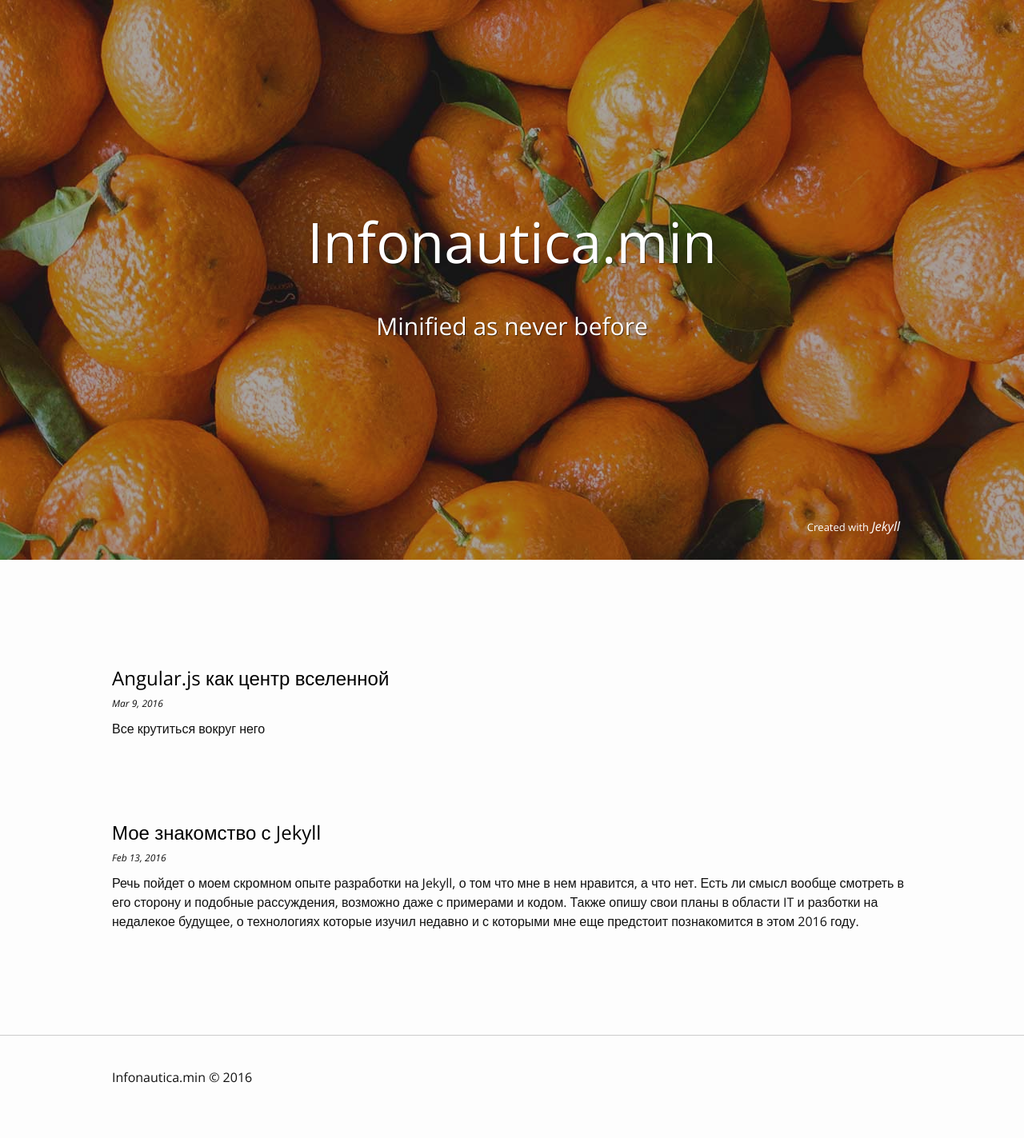
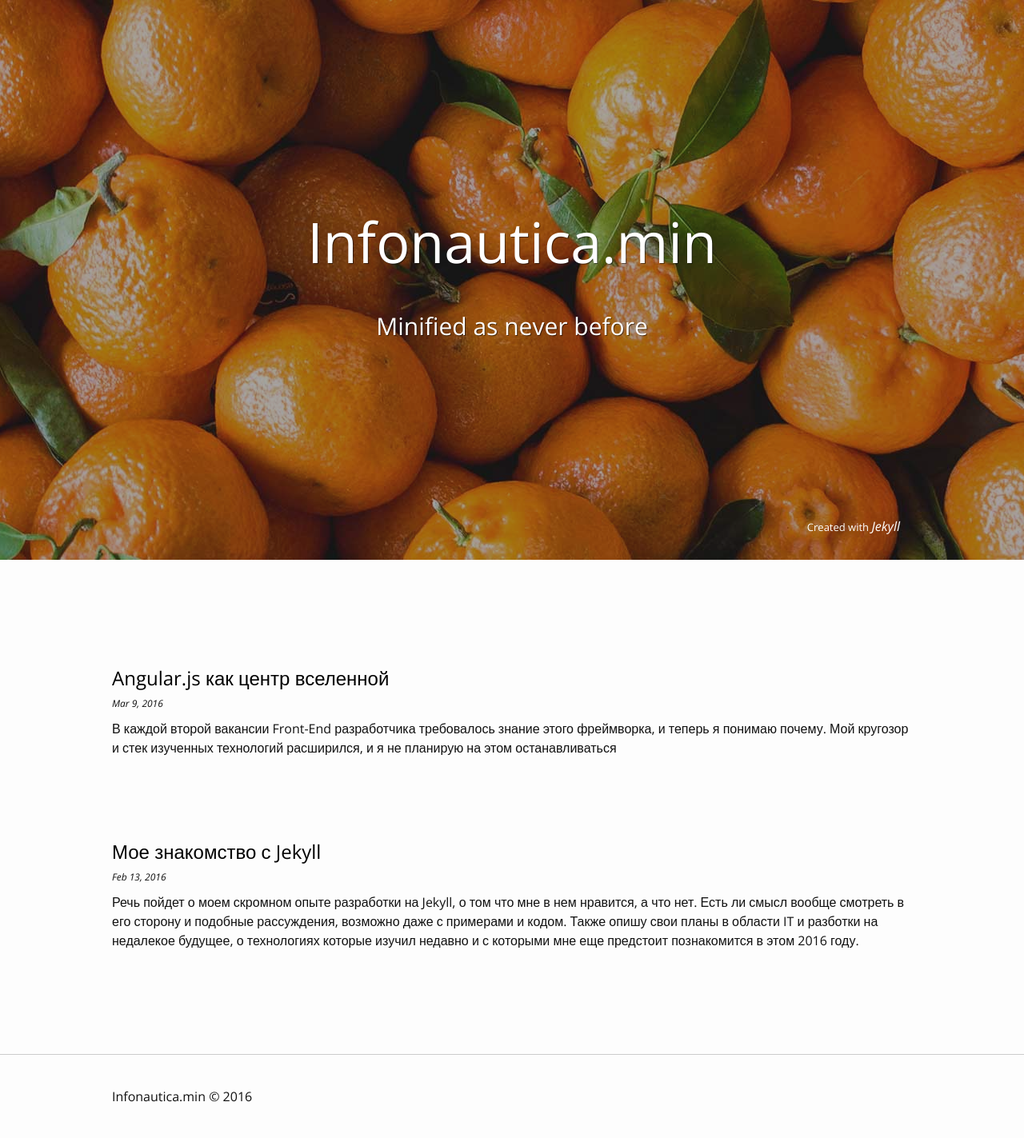
Before and after one commit to Infonautica/infonautica.github.io, a Jekyll site: the page built from index.html, in a window 1280 px wide. Shown: the whole page at 80% size. Built offline with Jekyll 4.4.1, drawn with Linux system fonts in a browser that asks for light colours; before the commit the page ends 1399 px from its top, so only the background shows below that.

Commit message:
Update 2016-03-10-about-angular.md

```diff
--- a/_posts/2016-03-10-about-angular.md
+++ b/_posts/2016-03-10-about-angular.md
@@ -3,9 +3,9 @@ layout: post
 title:  "Angular.js как центр вселенной"
 date:   2016-03-10 02:48:32 +0300
 categories: blog
-promo: "Все крутиться вокруг него"
+promo: "В каждой второй вакансии Front-End разработчика требовалось знание этого фреймворка, и теперь я понимаю почему. Мой кругозор и стек изученных технологий расширился, и я не планирую на этом останавливаться"
 ---
-Один из популярнейших MVC JS-фремворков изначально вызывал у меня страх и панические атаки, стоило мне только увидеть его код, но как и везде - это лишь дело моего незнания. Я приблизительно не мог представить, для чего это нужно и уж темболее описать, что это такое. Но однаждый настал день X.
+Один из популярнейших MVC JS-фремворков изначально вызывал у меня страх и панические атаки, стоило мне только увидеть его код, но как и везде - это лишь дело моего незнания. Я и приблизительно не мог представить, для чего это нужно и уж темболее описать, что это такое. Но однаждый настал день X.
 
 Бэкендер отписал мне, сказав, что следующий проект мы будем делать на ангуляре, и поверг меня тем самым в трепет от ужаса. Я ринулся читать кучу литературы, смотреть видео-гайды, читать документацию и т.д. От этого мне не стало легче, ничуть. К слову мы делали админку еще и с angular-material, то есть я столкнулся сразу с двумя мне известными, но не опробованными технологиями. Это был переломный момент. То непередаваемое чувство вдохновения и восторга, когда у тебя получается делать первые шаги в чем-то новом... Именно это чувство и направило меня в нужное русло.
 
```
